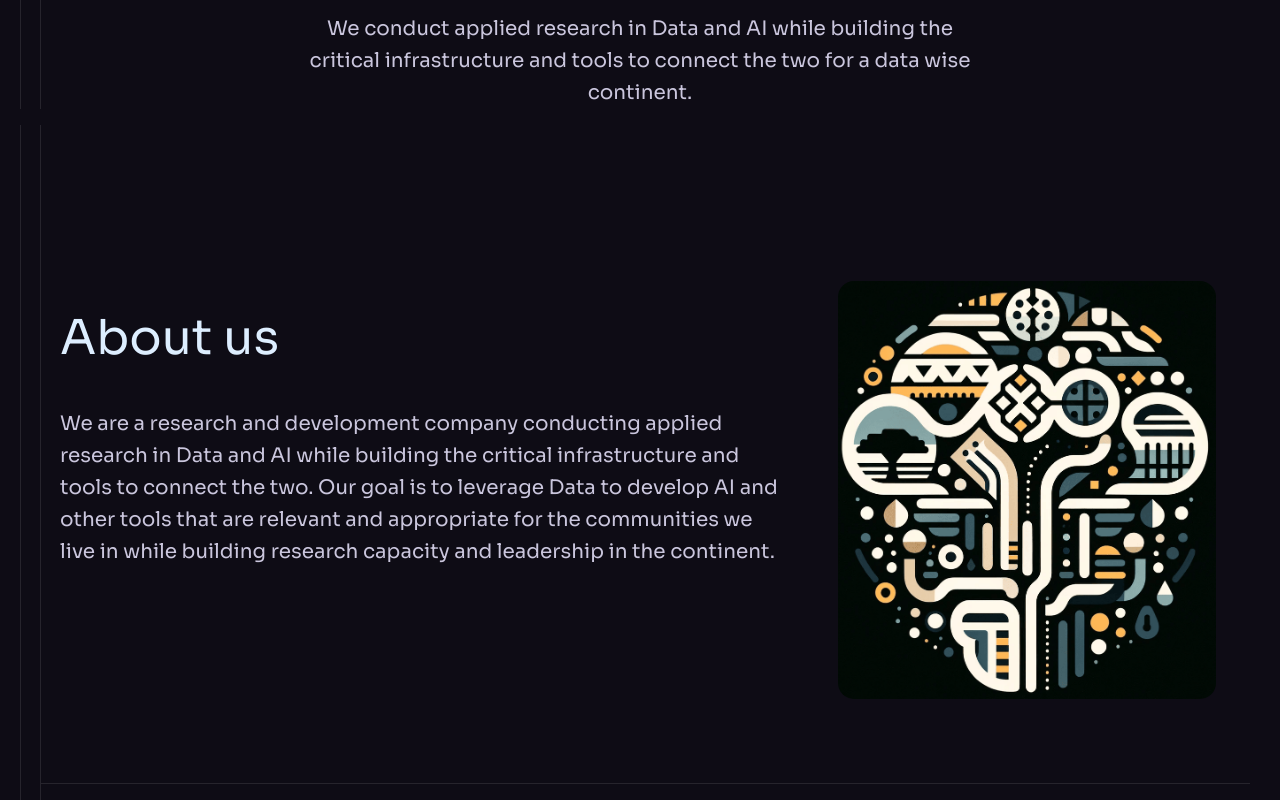
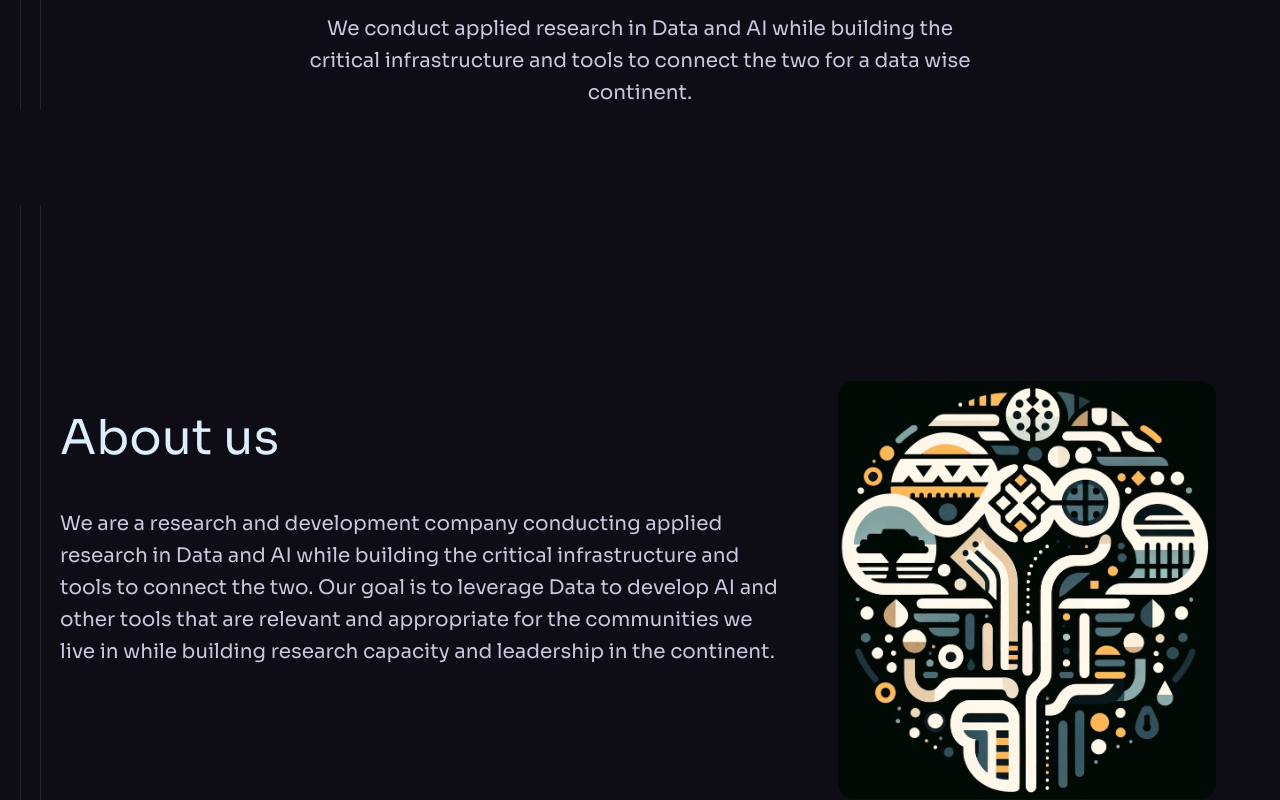
Before and after one commit to Datawise-Africa/datawise_frontend, a React (Vite) app: page / in a window 1280 px wide. Shown: the part 320-1120 px from the top of the page. Built offline with nearby package versions, Linux system fonts and the light colour scheme.

Commit message:
Added some top padding in About us file

```diff
--- a/src/components/AboutUs.jsx
+++ b/src/components/AboutUs.jsx
@@ -4,8 +4,8 @@ import datawise_about from "/assets/datawise_about2.png";
 
 const AboutUs = () => {
   return (
-    <Section className="lg:-mt-20" id="aboutus">
-        <div className="z-2 container">
+    <Section className="lg:mt-5" id="aboutus">
+        <div className="z-2 container lg:mt-5">
           <div className="flex flex-col md:flex-row gap-12">
             <div className="flex flex-col items-start justify-center">
               <div className='mb-6 lg:mb-10'>
```
